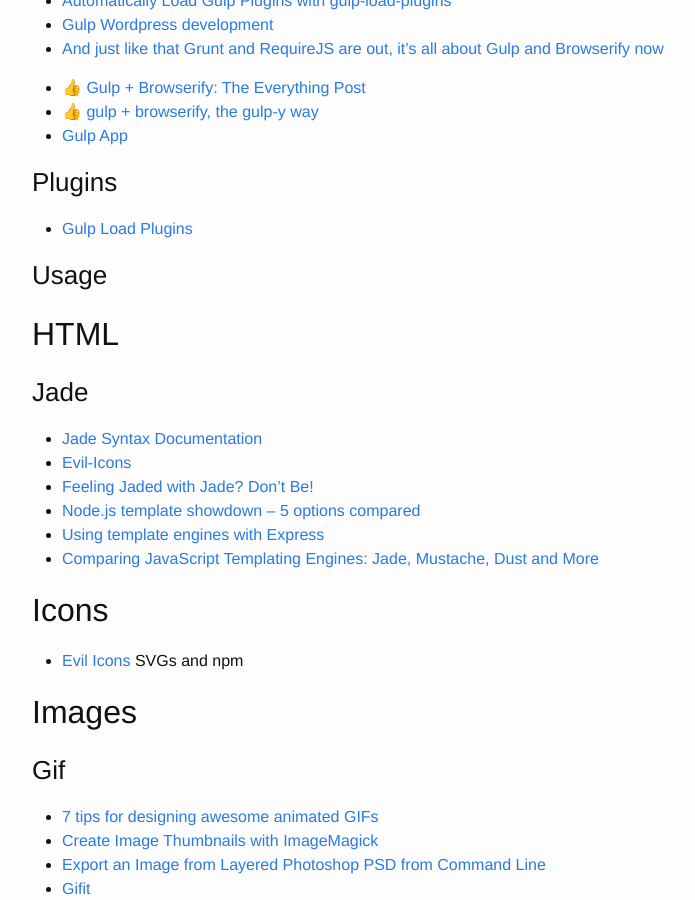
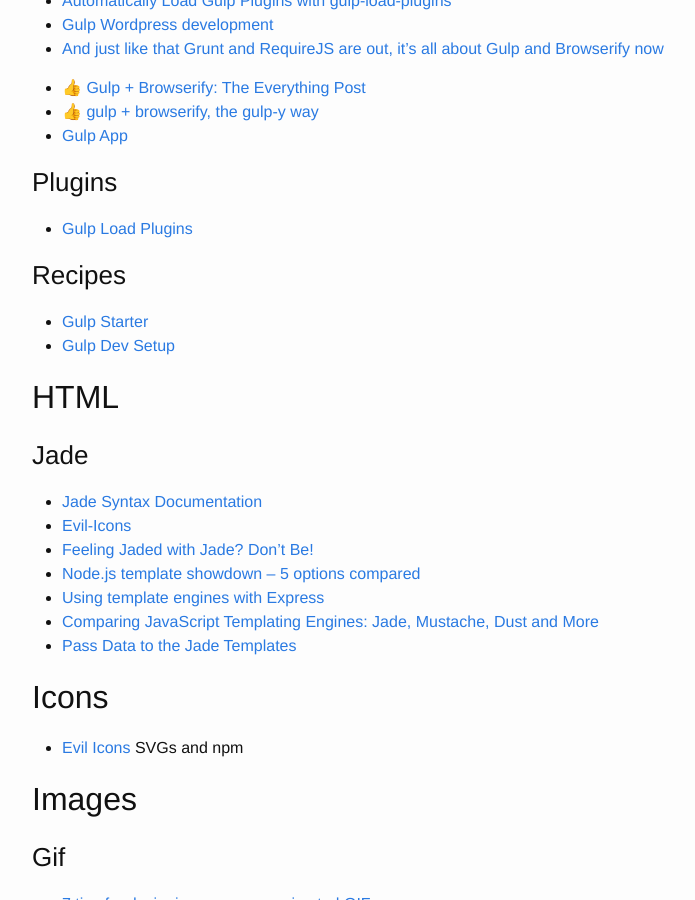
Before and after one commit to brownerd/brownerd.github.io, a Jekyll site: the page built from _posts/2015-01-01-reading-list-2015.md, in a window 1280 px wide and 900 px high, scrolled down 2641 px. Shown: the whole window, without its empty margins (238-933 px from the left). Built offline with Jekyll 4.4.1, drawn with Linux system fonts in a browser that asks for light colours; emoji names are drawn with the system emoji font; some of the changed text lies outside the part shown.

Commit message:
gulp recipes and jade stuff

```diff
--- a/_posts/2015-01-01-reading-list-2015.md
+++ b/_posts/2015-01-01-reading-list-2015.md
@@ -166,7 +166,9 @@ Just tyring to get better with handling merge conflicts
 
 
 
-### Usage
+### Recipes
+- [Gulp Starter](https://github.com/greypants/gulp-starter)
+- [Gulp Dev Setup](http://getkirby.com/forum/general/20150121/gulp-dev-setup/)
 
 
 
@@ -180,6 +182,7 @@ Just tyring to get better with handling merge conflicts
 - [Node.js template showdown – 5 options compared](http://www.bearfruit.org/2014/01/20/node-js-template-showdown-5-options-compared/)
 - [Using template engines with Express](http://expressjs.com/guide/using-template-engines.html)
 - [Comparing JavaScript Templating Engines: Jade, Mustache, Dust and More](http://strongloop.com/strongblog/compare-javascript-templates-jade-mustache-dust/)
+- [Pass Data to the Jade Templates](http://tott-meetup.readthedocs.org/en/latest/sessions/gulpjs.html)
 
 
 
```
Also changed, not shown: other parts of _posts/2015-01-01-reading-list-2015.md (+4 -0 lines).
